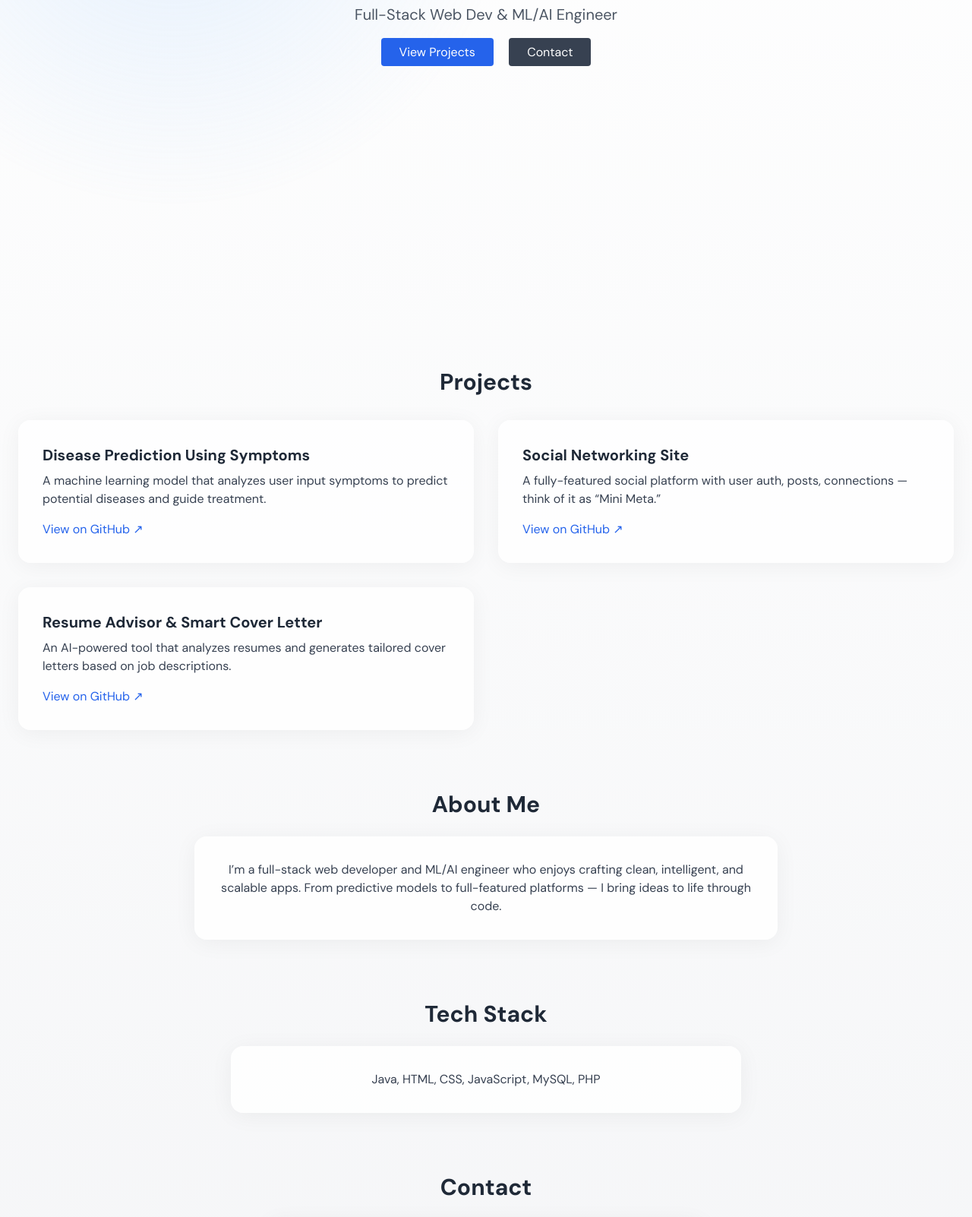
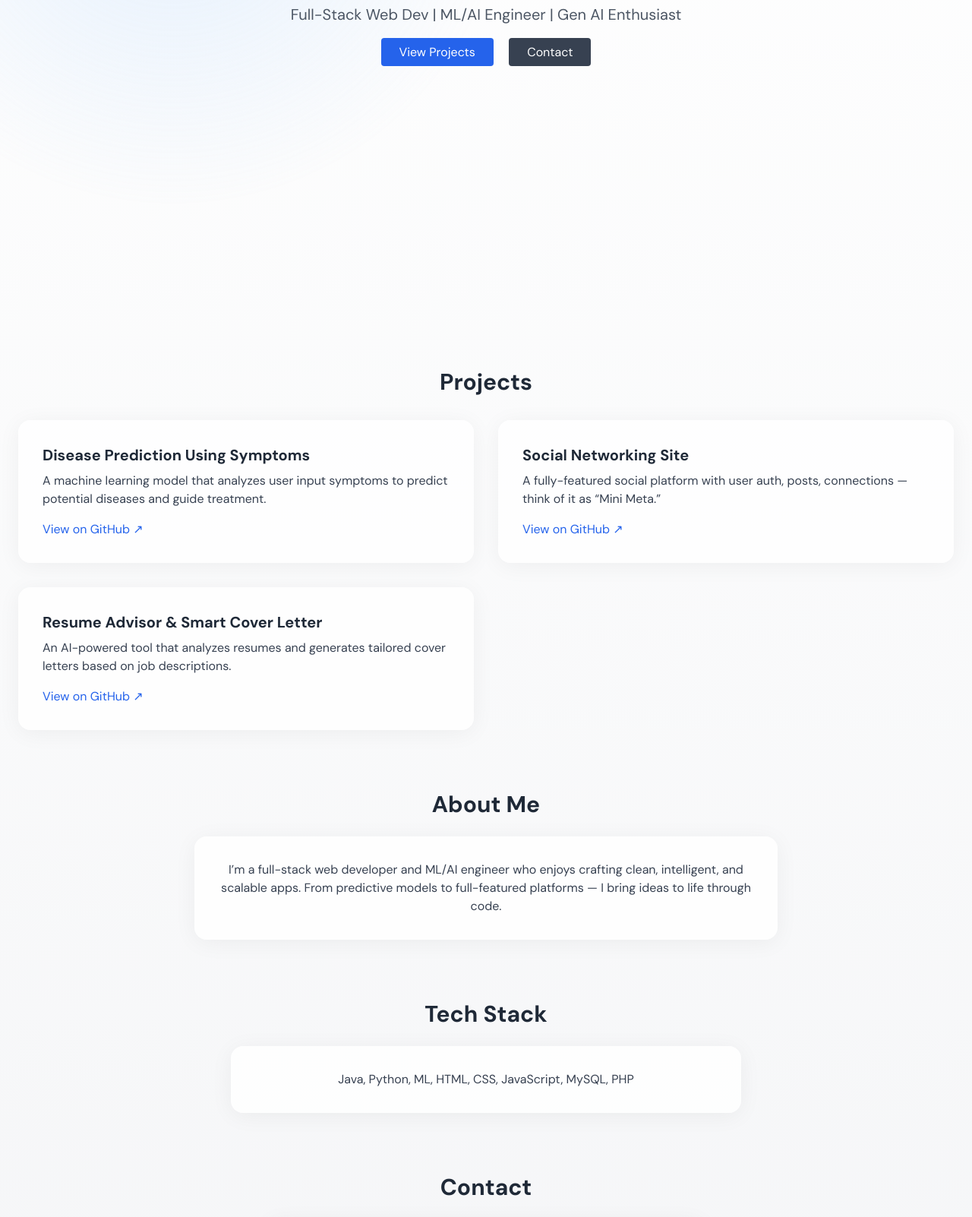
Before and after one commit to Vaidikkasoju/portfolio, a plain HTML site: page index.html in a window 1280 px wide. Shown: the part 455-2057 px from the top of the page at 76% size. Drawn offline with nearby package versions, Linux system fonts and the light colour scheme.

Commit message:
index.html

```diff
--- a/index.html
+++ b/index.html
@@ -80,7 +80,7 @@
   <section class="hero-bg min-h-screen flex flex-col justify-center items-center text-center fade-up">
     <div class="relative z-10">
       <h1 class="text-5xl md:text-6xl font-bold mb-4">>Hi, I’m Vaidik Kasoju_</h1>
-      <p class="text-lg md:text-xl mb-6 text-gray-600">Full-Stack Web Dev & ML/AI Engineer</p>
+      <p class="text-lg md:text-xl mb-6 text-gray-600">Full-Stack Web Dev | ML/AI Engineer | Gen AI Enthusiast</p>
       <div class="space-x-4">
         <a href="#projects" class="px-6 py-2 bg-blue-600 text-white rounded hover:bg-blue-700 transition">View Projects</a>
         <a href="#contact" class="px-6 py-2 bg-gray-700 text-white rounded hover:bg-gray-800 transition">Contact</a>
@@ -122,7 +122,7 @@
   <section class="mt-20 px-6 fade-up">
     <h2 class="text-3xl font-bold mb-6 text-center">Tech Stack</h2>
     <div class="glass-card max-w-2xl mx-auto text-center">
-      <p class="text-gray-700">Java, HTML, CSS, JavaScript, MySQL, PHP</p>
+      <p class="text-gray-700">Java, Python, ML, HTML, CSS, JavaScript, MySQL, PHP</p>
     </div>
   </section>
 
```
